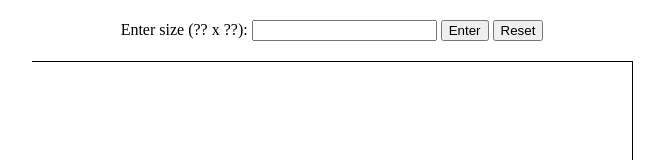
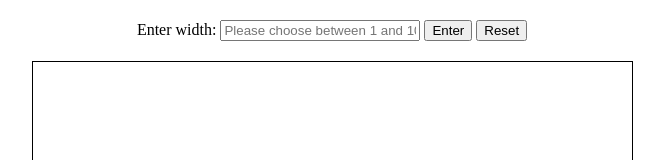
Before and after one commit to TheCoalBee/Etch-a-Sketch, a plain HTML site: page index.html in a window 1280 px wide. Both pictures are taken after a click on the button "Enter". Shown: the top 160 px of the page, without its empty margins (308-972 px from the left). Drawn offline with Linux system fonts and the light colour scheme.

Commit message:
Add placeholder and grid boundaries

```diff
--- a/index.html
+++ b/index.html
@@ -8,8 +8,8 @@
 
     <body>
         <div id="form">
-            <label for="size-input">Enter size (?? x ??):</label>
-            <input id="size-input" type="text">
+            <label for="size-input">Enter width:</label>
+            <input id="size-input" type="text" placeholder="Please choose between 1 and 100.">
             <button id="enter-btn">Enter</button>
             <button id="reset-btn">Reset</button>
         </div>
--- a/script.js
+++ b/script.js
@@ -13,6 +13,9 @@ function randomColor(palette) {
 }
 
 function createGrid(width) {
+    if (width < 1 || width > 100) {
+        width = 1;
+    }
     for (let i  = 0; i < width; i++) {
         let row = document.createElement('div');
         grid.appendChild(row);
@@ -30,6 +33,7 @@ function removeGrid() {
     while (grid.firstChild) {
         grid.removeChild(grid.firstChild);
     }
+
 }
 
 
--- a/styles.css
+++ b/styles.css
@@ -10,6 +10,10 @@
 
 #form {
     text-align:center;
+    width:100%;
+}
+#size-input {
+    width:15vw;
 }
 
 body {
```
